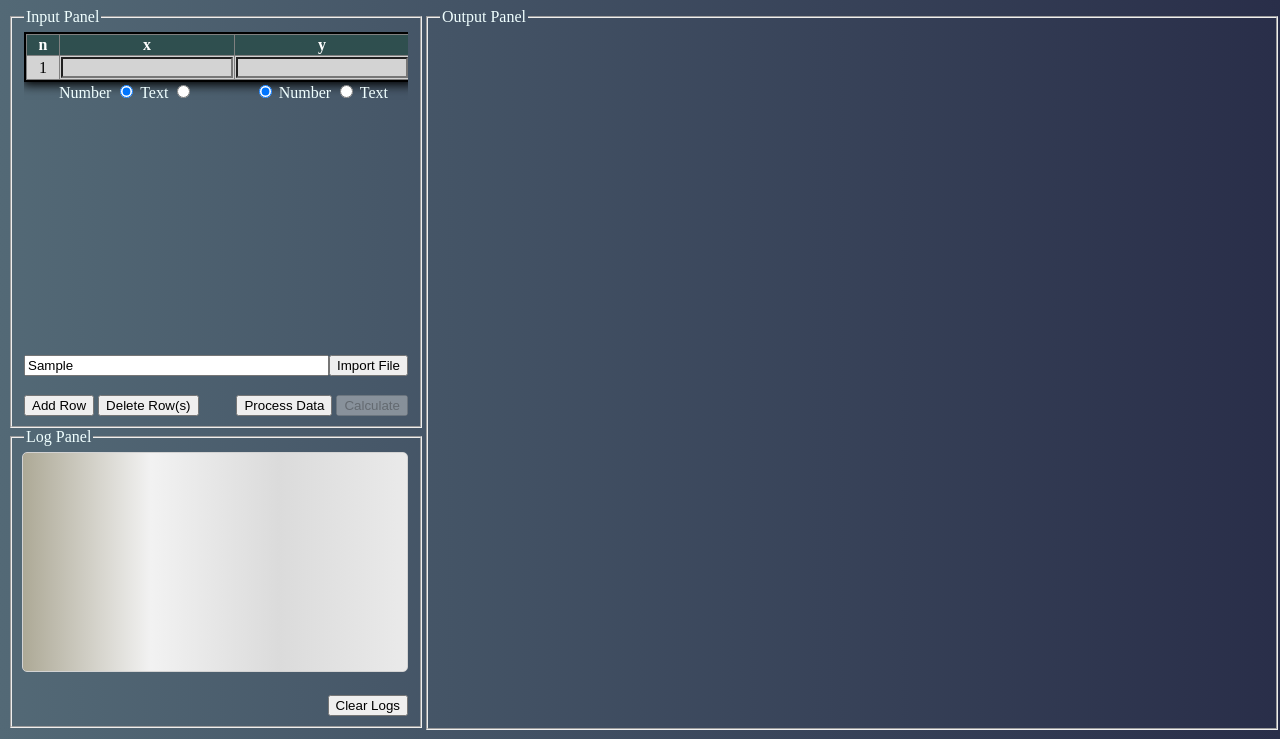
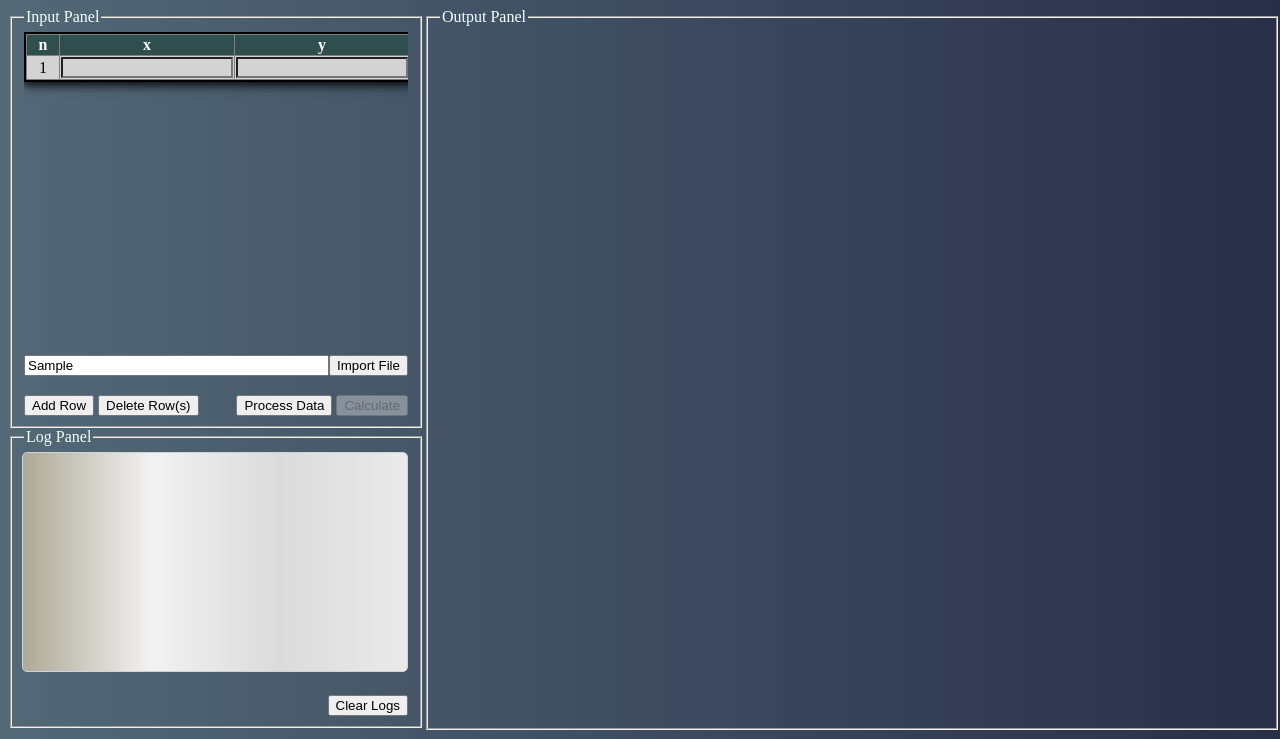
Before and after one commit to viruj96/Random-Apps, a plain HTML site: page pearson_regression/index.html in a window 1280 px wide. Both pictures are taken after typing "Sample" into the empty fields and a click on the button "Add Row". Shown: the part 61-800 px from the top of the page. Drawn offline with Linux system fonts and the light colour scheme.

Commit message:
only input numbers

```diff
--- a/pearson_regression/css/input-panel.css
+++ b/pearson_regression/css/input-panel.css
@@ -13,7 +13,7 @@
 #input-table {
 	border: 2px solid black;
 	box-shadow: 1px 1px 10px 2px black;
-	max-height: 35vh;
+	max-height: 36.5vh;
 	width: 100%;
 	overflow-y: scroll;
 }
--- a/pearson_regression/index.html
+++ b/pearson_regression/index.html
@@ -6,13 +6,13 @@
 	<meta http-equiv="X-UA-Compatible" content="IE=edge">
 	<meta name="viewport" content="width=device-width, initial-scale=1.0">
 	<title>Pearson Correlation</title>
+  <link rel="shortcut icon" href="favicon.ico" type="image/x-icon">
 	<link rel="stylesheet" href="./css/styles.css" />
 	<link rel="stylesheet" href="./css/input-panel.css" />
 	<link rel="stylesheet" href="./css/output-panel.css" />
 	<script src="./js/helper.js"></script>
 	<script src="./js/inputs.js"></script>
 	<script defer src="./js/listeners.js"></script>
-	<!-- <script defer src="https://pyscript.net/alpha/pyscript.js"></script> -->
 </head>
 
 <body>
@@ -35,20 +35,6 @@
 							</thead>
 							<tbody></tbody>
 						</table>
-					</div>
-					<div id="table-params">
-						<div class="radio-buttons" style="margin-left: 35px;">
-							<label for="x-number">Number</label>
-							<input name="x-data" id="x-number" type="radio" value="number" checked />
-							<label for="x-text">Text</label>
-							<input name="x-data" id="x-text" type="radio" value="text" />
-						</div>
-						<div class="radio-buttons" style="margin-right: 20px;">
-							<input name="y-data" id="y-number" type="radio" value="number" checked />
-							<label for="y-number">Number</label>
-							<input name="y-data" id="y-text" type="radio" value="text" />
-							<label for="y-text">Text</label>
-						</div>
 					</div>
 					<div id="file">
 						<input type="file" accept="text/csv,.xlsx" hidden />
--- a/pearson_regression/js/inputs.js
+++ b/pearson_regression/js/inputs.js
@@ -11,7 +11,6 @@ function addRow() {
 	}
 	const tr = tbody.insertRow(nRows);
 	const thCount = $$('th').length;
-	const attr = [$('input[name=x-data]:checked').value, $('input[name=y-data]:checked').value];
 	for (let i = 0; i < thCount; i++) {
 		const td = tr.insertCell(i);
 		if (i === 0) {
@@ -20,9 +19,8 @@ function addRow() {
 		} else {
 			const input = create('input');
 			css(input, { 'background': 'transparent' });
-			input.setAttribute('type', attr[i - 1]);
-			if (attr[i - 1] === 'number')
-				input.setAttribute('step', '0.01');
+			input.setAttribute('type', 'number');
+			input.setAttribute('step', '0.01');
 			td.appendChild(input);
 		}
 	}
```
